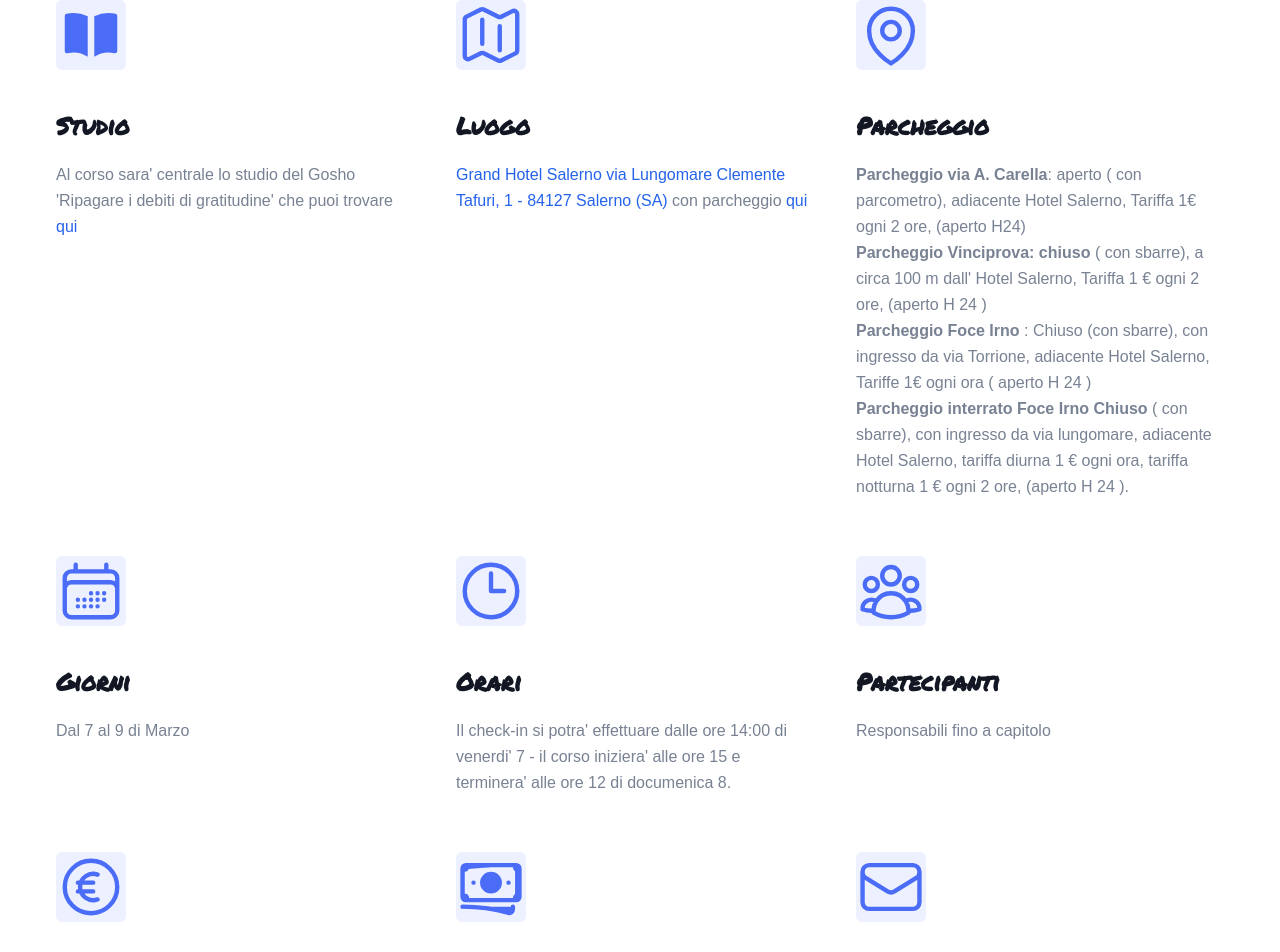
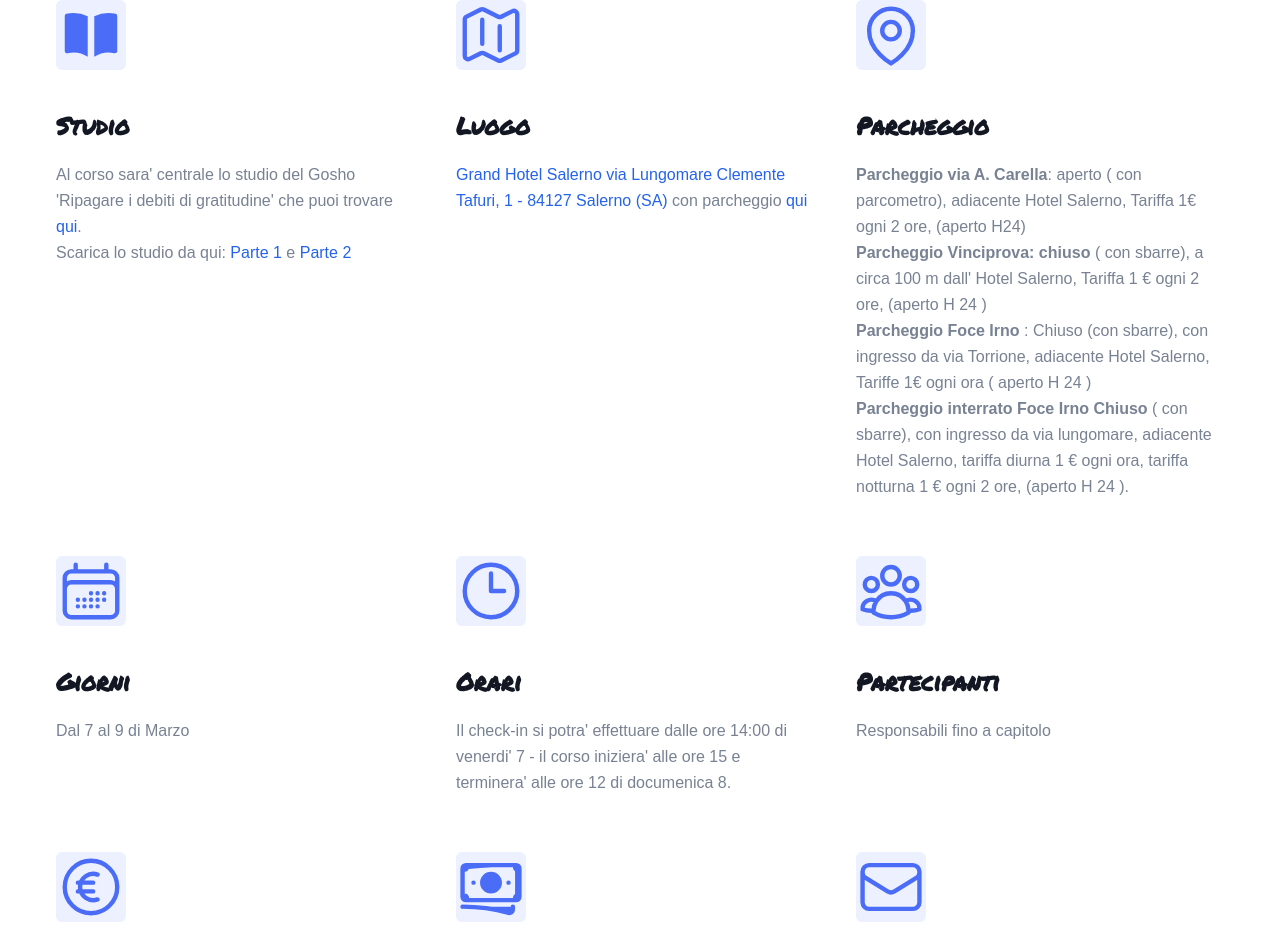
Before and after one commit to upalatucci/corso-uomini, a Next.js app: page / in a window 1280 px wide. Shown: the part 1373-2325 px from the top of the page. Built offline with nearby package versions, Linux system fonts and the light colour scheme; no server answers; the database is empty; sample sign-in values are in the browser's storage.

Commit message:
aggiungi studio gosho

```diff
--- a/components/Features/featuresData.tsx
+++ b/components/Features/featuresData.tsx
@@ -16,8 +16,8 @@ const featuresData: Feature[] = [
     id: 0,
     icon: <BookOpenIcon />,
     title: "Studio",
-    paragraphHTML:
-      "Al corso sara' centrale lo studio del Gosho 'Ripagare i debiti di gratitudine' che puoi trovare <a href='https://biblioteca.sgi-italia.org/rsnd/ripagare-i-debiti-di-gratitudine' class='text-blue-600 hover:underline' target='_blank'>qui</a>",
+    paragraphHTML: `Al corso sara' centrale lo studio del Gosho 'Ripagare i debiti di gratitudine' che puoi trovare <a href='https://biblioteca.sgi-italia.org/rsnd/ripagare-i-debiti-di-gratitudine' class='text-blue-600 hover:underline' target='_blank'>qui</a>. <br />
+      Scarica lo studio da qui: <a href='/ripagare_i_debiti_di_gratitudine-1.pdf' class='text-blue-600 hover:underline' download>Parte 1</a> e <a href='/ripagare_i_debiti_di_gratitudine-2.pdf' class='text-blue-600 hover:underline' download>Parte 2</a>`,
   },
   {
     id: 1,
```
Also changed, not shown: 2 other files (tests, documents, lock files or other folders).
